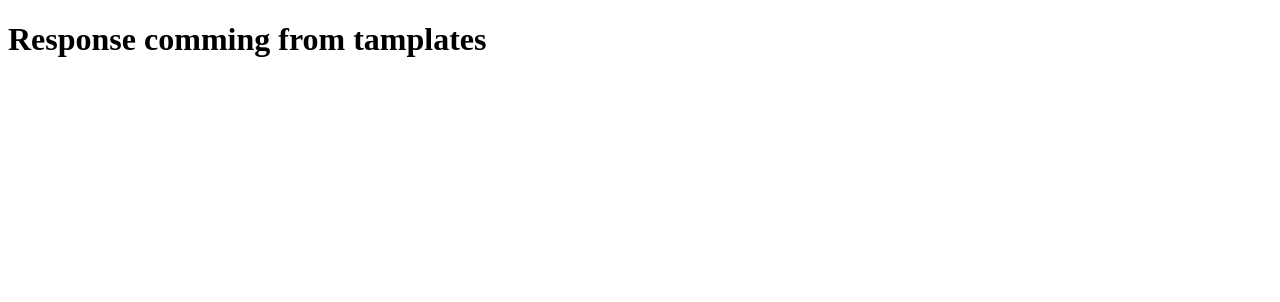
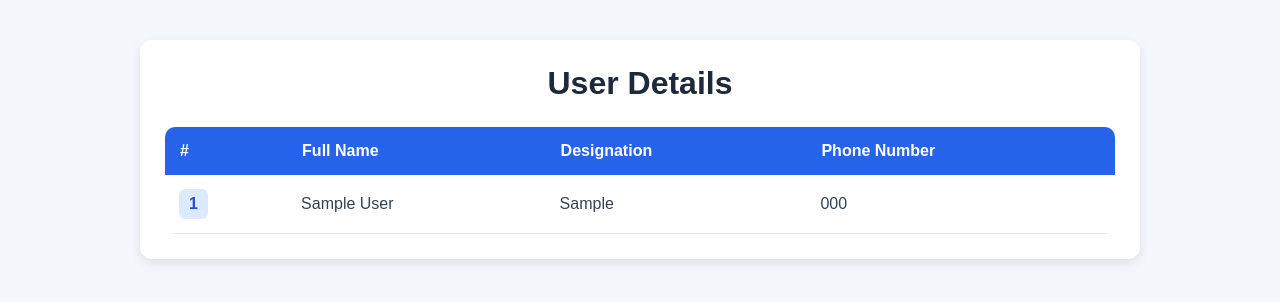
Before and after one commit to codewithmanohar/django_basics, a Django app: page / in a window 1280 px wide. Shown: the top 302 px of the page. Run offline with Django 5.2, Linux system fonts and the light colour scheme; tables that the repository leaves empty hold one stand-in row (values such as "Sample post").

Commit message:
used django admin and created user features

```diff
--- a/myproject/urls.py
+++ b/myproject/urls.py
@@ -15,7 +15,7 @@ Including another URLconf
     2. Add a URL to urlpatterns:  path('blog/', include('blog.urls'))
 """
 from django.contrib import admin
-from django.urls import path
+from django.urls import path, include
 from . import views
 from django.conf import settings
 from django.conf.urls.static import static
@@ -23,4 +23,5 @@ from django.conf.urls.static import static
 urlpatterns = [
     path('admin/', admin.site.urls),
     path('', views.home),
+    path('users/', include('users.urls'))
 ]+ static(settings.MEDIA_URL, document_root=settings.MEDIA_ROOT)
--- a/myproject/views.py
+++ b/myproject/views.py
@@ -1,5 +1,10 @@
 from django.http import HttpResponse
 from django.shortcuts import render
+from users.models import User
 
 def home(request):
-    return render(request, 'home.html')
+    users = User.objects.all()
+    context = {
+        'users': users
+    }
+    return render(request, 'home.html', context)
--- a/templates/home.html
+++ b/templates/home.html
@@ -1,11 +1,136 @@
 <!DOCTYPE html>
 <html lang="en">
 <head>
-    <meta charset="UTF-8">
-    <meta name="viewport" content="width=device-width, initial-scale=1.0">
-    <title>Document</title>
+    <meta charset="UTF-8" />
+    <meta name="viewport" content="width=device-width, initial-scale=1.0"/>
+    <title>User Table</title>
+
+    <style>
+        *{
+            margin: 0;
+            padding: 0;
+            box-sizing: border-box;
+            font-family: Arial, sans-serif;
+        }
+
+        body{
+            background: #f4f7fc;
+            padding: 40px;
+        }
+
+        .container{
+            max-width: 1000px;
+            margin: auto;
+            background: white;
+            padding: 25px;
+            border-radius: 12px;
+            box-shadow: 0 4px 12px rgba(0,0,0,0.1);
+        }
+
+        h1{
+            text-align: center;
+            margin-bottom: 25px;
+            color: #1e293b;
+        }
+
+        table{
+            width: 100%;
+            border-collapse: collapse;
+            overflow: hidden;
+            border-radius: 10px;
+        }
+
+        thead{
+            background: #2563eb;
+            color: white;
+        }
+
+        thead th{
+            padding: 15px;
+            text-align: left;
+            font-size: 16px;
+        }
+
+        tbody tr{
+            border-bottom: 1px solid #e5e7eb;
+            transition: 0.3s;
+        }
+
+        tbody tr:hover{
+            background: #f1f5f9;
+        }
+
+        tbody td{
+            padding: 14px;
+            color: #334155;
+        }
+
+        .id-box{
+            background: #dbeafe;
+            color: #1d4ed8;
+            padding: 6px 10px;
+            border-radius: 6px;
+            font-weight: bold;
+            display: inline-block;
+        }
+
+        @media (max-width: 768px){
+            table{
+                font-size: 14px;
+            }
+
+            thead th,
+            tbody td{
+                padding: 10px;
+            }
+
+            h1{
+                font-size: 22px;
+            }
+        }
+    </style>
 </head>
+
 <body>
-    <h1>Response comming from tamplates</h1>
+
+    <div class="container">
+        <h1>User Details</h1>
+
+        <table>
+            <thead>
+                <tr>
+                    <th>#</th>
+                    <th>Full Name</th>
+                    <th>Designation</th>
+                    <th>Phone Number</th>
+                </tr>
+            </thead>
+
+            <tbody>
+                {% for user in users %}
+                <tr>
+                    <td>
+                        <span class="id-box">
+                            {{user.id}}
+                        </span>
+                    </td>
+
+                    <td>
+                        {{user.first_name}} {{user.last_name}}
+                    </td>
+
+                    <td>
+                        {{user.designation}}
+                    </td>
+
+                    <td>
+                        {{user.phone_number}}
+                    </td>
+                </tr>
+                {% endfor %}
+            </tbody>
+        </table>
+    </div>
+
 </body>
 </html>
--- /dev/null
+++ b/users/urls.py
@@ -0,0 +1,7 @@
+from django.urls  import path
+from . import views
+
+urlpatterns = [
+    path('<int:pk>/', views.user_detail),
+
+]
```
Also changed, not shown: users/views.py (+6 -2 lines).
